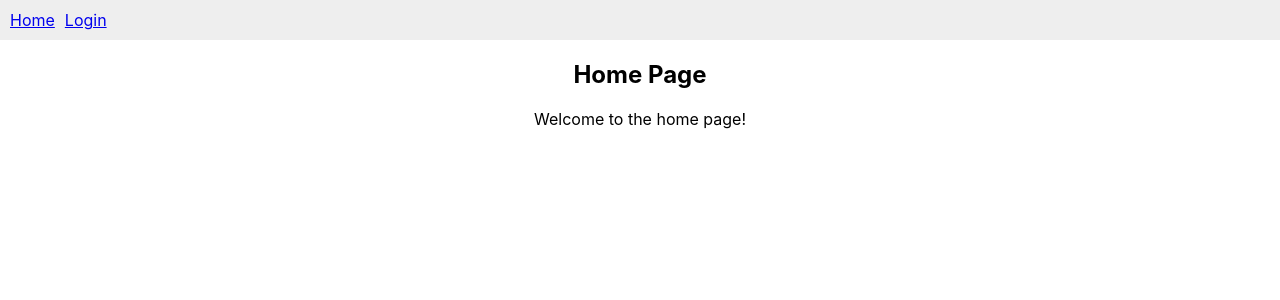
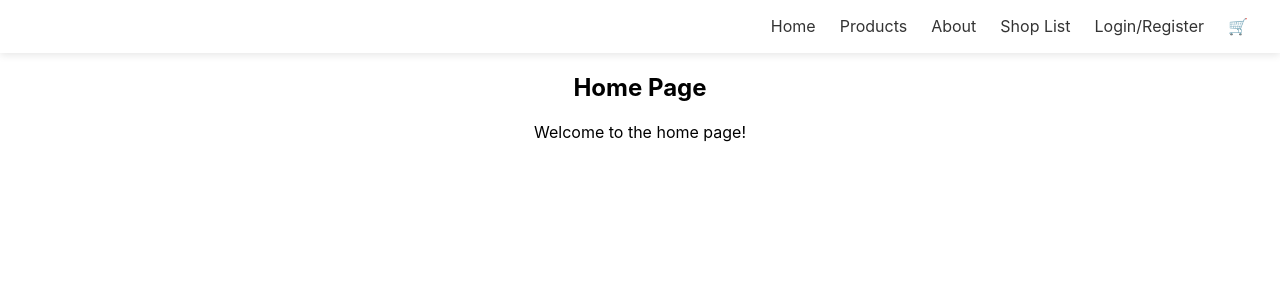
Before and after one commit to bhartisharma442/glowup, a React (Create React App) app in the folder frontend/: page / in a window 1280 px wide. Shown: the top 300 px of the page. Built offline with nearby package versions, Linux system fonts and the light colour scheme; the HTML template or start-up script is replaced by a standard one.

Commit message:
Navbar made with links

```diff
--- /dev/null
+++ b/frontend/src/components/Navbar.css
@@ -0,0 +1,36 @@
+.navbar {
+    display: flex;
+    justify-content: space-between;
+    align-items: center;
+
+    padding: 1rem 2rem;
+    border-bottom: 1px solid rgba(255, 255, 255, 0.1);
+    box-shadow: 0 2px 8px rgba(0, 0, 0, 0.1);
+    color: white;
+  }
+
+  .brand {
+    font-weight: bold;
+    text-transform: uppercase;
+    font-size: 14px;
+    color: #fff;
+  }
+
+  .navbar ul {
+    list-style: none;
+    display: flex;
+    gap: 1.5rem;
+    margin: 0;
+    padding: 0;
+  }
+
+  .navbar li a {
+    text-decoration: none;
+    color: #333;
+    font-size: 16px;
+    transition: color 0.2s;
+  }
+
+  .navbar li a:hover {
+    color: #b47fd3;
+  }
--- a/frontend/src/components/Navbar.js
+++ b/frontend/src/components/Navbar.js
@@ -1,14 +1,70 @@
 // src/components/Navbar.js
-import React from 'react';
-import { Link } from 'react-router-dom';
+// import React from 'react';
+// import { Link } from 'react-router-dom';
 
-function Navbar() {
+// function Navbar() {
+//   return (
+//     <nav style={{ padding: '10px', background: '#eee' }}>
+//       <Link to="/" style={{ marginRight: '10px' }}>Home</Link>
+//       <Link to="/login">Login</Link>
+//     </nav>
+//   );
+// }
+
+// export default Navbar;
+
+
+
+
+import React, { useEffect, useState } from 'react';
+import { Link, useNavigate } from 'react-router-dom';
+import './Navbar.css'; // Create this for styling
+
+const Navbar = () => {
+    const [userLoggedIn, setUserLoggedIn] = useState(false);
+    const navigate = useNavigate();
+
+    useEffect(() => {
+        const checkUser = () => {
+          const storedUser = localStorage.getItem('user');
+          setUserLoggedIn(!!storedUser);
+        };
+
+        checkUser();
+        window.addEventListener('storage', checkUser);
+        return () => window.removeEventListener('storage', checkUser);
+      }, []);
+
+
+    const handleLogout = () => {
+        localStorage.removeItem('user');
+        setUserLoggedIn(false);
+        navigate('/login');
+    };
+
   return (
-    <nav style={{ padding: '10px', background: '#eee' }}>
-      <Link to="/" style={{ marginRight: '10px' }}>Home</Link>
-      <Link to="/login">Login</Link>
-    </nav>
+    <header className="navbar">
+      <div className="brand">Glow Up - Beauty Cosmetics</div>
+      <nav>
+        <ul>
+          <li><Link to="/">Home</Link></li>
+          <li><Link to="/">Products</Link></li>
+          <li><Link to="/">About</Link></li>
+          <li><Link to="/">Shop List</Link></li>
+
+          {userLoggedIn ? (
+                <button onClick={handleLogout} className="logout-button">Logout</button>
+            ) : (
+                <>
+                <li><Link to="/login">Login/Register</Link></li>
+                </>
+            )}
+
+          <li><Link to="/cart"><span role="img" aria-label="cart">🛒</span></Link></li>
+        </ul>
+      </nav>
+    </header>
   );
-}
+};
 
 export default Navbar;
--- /dev/null
+++ b/frontend/src/pages/HomePage.css
@@ -0,0 +1,124 @@
+body, html {
+    margin: 0;
+    padding: 0;
+    height: 100%;
+  }
+
+.hero {
+    width: 100%;
+    height: 100vh; /* Full screen height */
+    background: linear-gradient(to bottom, #dce3ff, #f7e8ff);
+    display: flex;
+    justify-content: center;
+    align-items: center; /* <— Center vertically */
+    padding: 0; /* Remove extra padding */
+    margin: 0;
+  }
+
+  .hero-content {
+    display: flex;
+    align-items: center;
+    justify-content: center;
+    gap: 2rem;
+    width: 100%;
+    max-width: 1200px;
+    padding: 2rem;
+    box-sizing: border-box;
+  }
+
+  .hero-text {
+    flex: 1;
+  }
+
+  .hero-text .new {
+    font-size: 12px;
+    letter-spacing: 1px;
+    color: #999;
+  }
+
+  .hero-text .subtitle {
+    font-size: 14px;
+    color: #555;
+  }
+
+  .hero-text h1 {
+    font-size: 48px;
+    color: #333;
+    margin-top: 1rem;
+  }
+
+  .hero-image img {
+    max-width: 400px;
+    width: 100%;
+    height: auto;
+    border-radius: 10px;
+  }
+
+
+  .product-highlight {
+    padding: 4rem 5%;
+    background-color: #fdf9ff;
+    text-align: center;
+  }
+
+  .product-highlight h2 {
+    font-size: 32px;
+    margin-bottom: 2rem;
+    color: #333;
+  }
+
+  .product-grid {
+    display: flex;
+    flex-wrap: wrap;
+    justify-content: center;
+    gap: 2rem;
+  }
+
+  .product-card {
+    background: white;
+    border-radius: 12px;
+    box-shadow: 0 4px 8px rgba(0,0,0,0.05);
+    padding: 1rem;
+    max-width: 250px;
+    text-align: left;
+    transition: transform 0.2s;
+  }
+
+  .product-card:hover {
+    transform: translateY(-5px);
+  }
+
+
+  .product-card img {
+    width: 100%;
+    height: 200px;             /* or 180px, based on your card height */
+    object-fit: cover;         /* Ensures the image fills and crops if needed */
+    border-radius: 10px;
+  }
+
+
+  .product-card h3 {
+    font-size: 18px;
+    margin: 0.5rem 0;
+  }
+
+  .product-card p {
+    font-size: 14px;
+    color: #555;
+  }
+
+  .product-card .desc {
+    margin: 0.5rem 0;
+    font-style: italic;
+  }
+
+  .product-card button {
+    margin-top: 1rem;
+    padding: 0.5rem 1rem;
+    background-color: #e3b2ff;
+    border: none;
+    border-radius: 6px;
+    cursor: pointer;
+    color: #fff;
+    font-weight: bold;
+  }
```
Also changed, not shown: frontend/src/App.js (line endings or trailing spaces).
